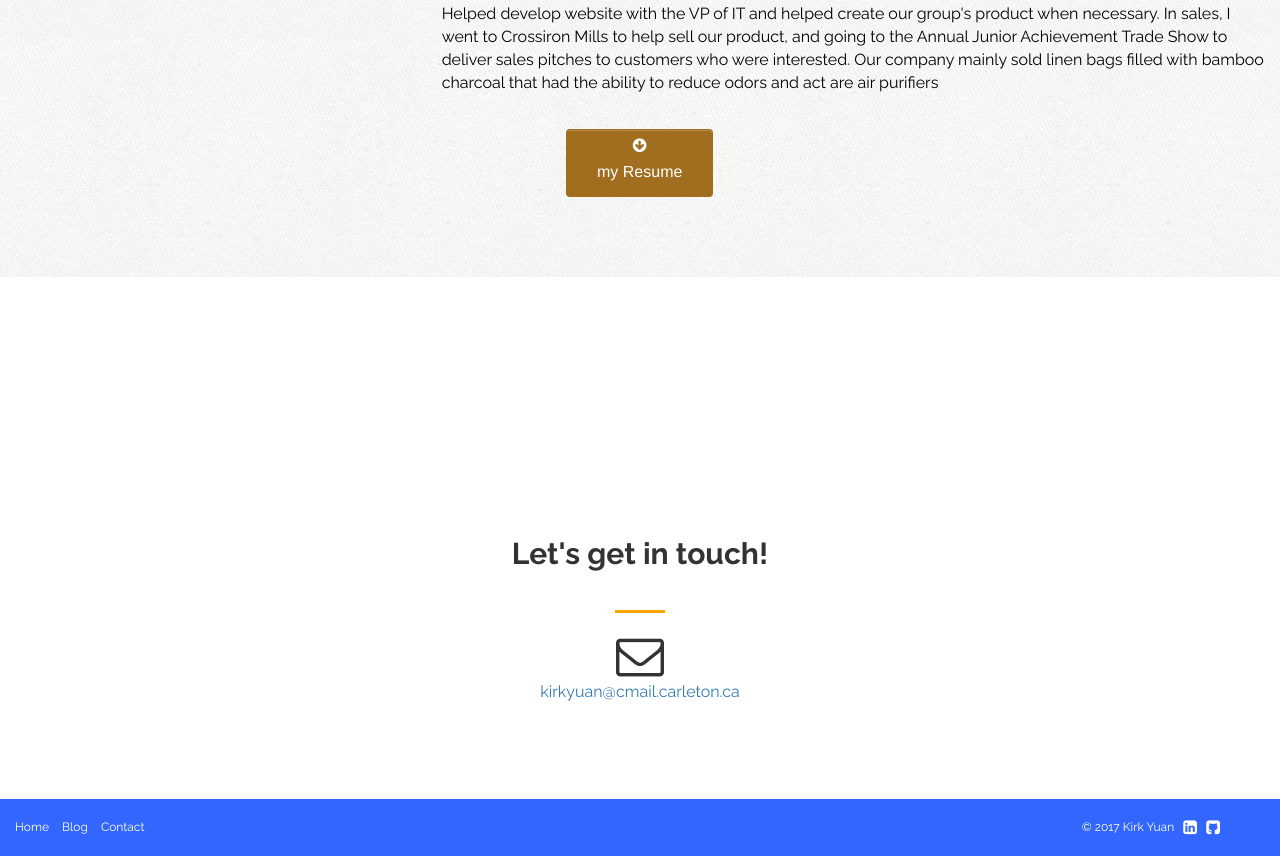
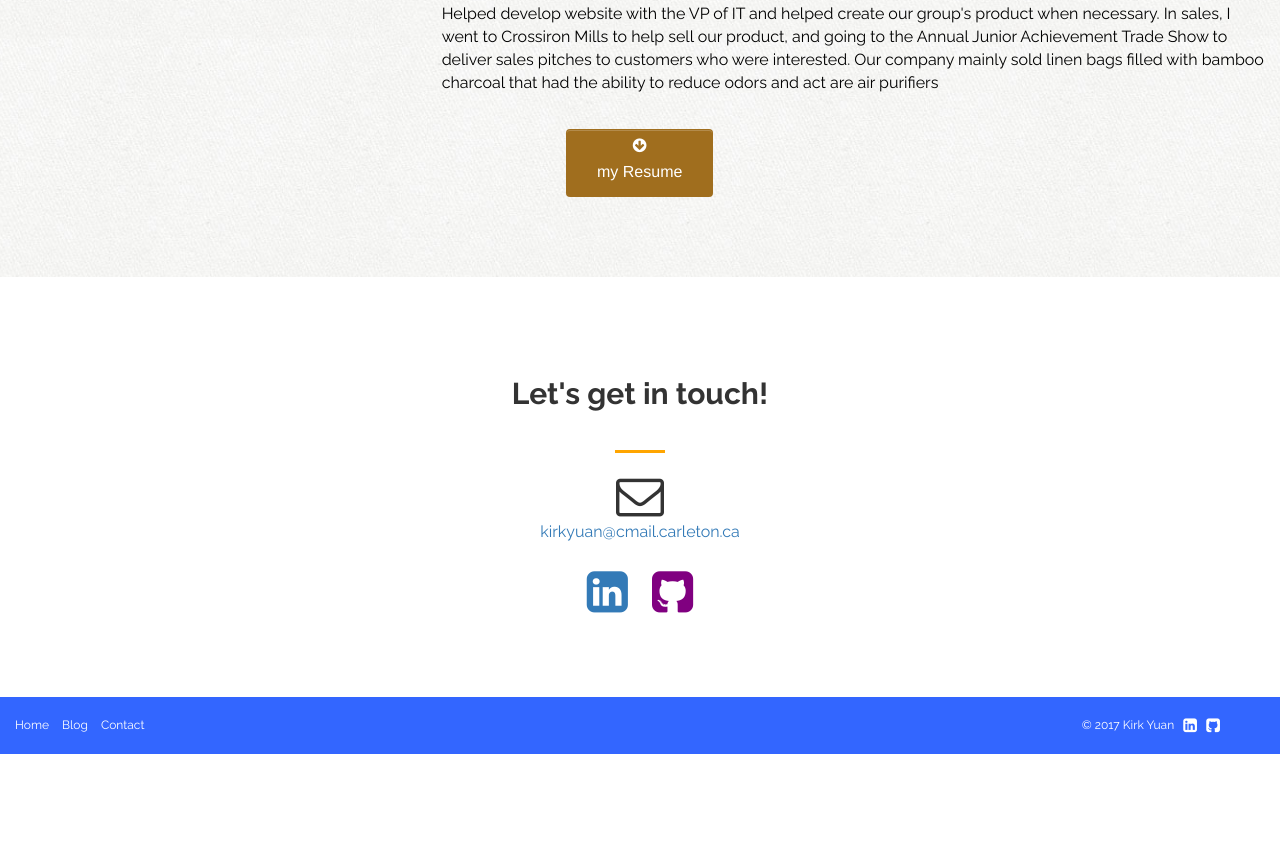
Before and after one commit to JKirkYuan/HerokuApp, a website: page public_html/index.html in a window 1280 px wide. Shown: the part 1273-2129 px from the top of the page. After the commit the page ends 2027 px from the top, so only its background shows below. Drawn offline with nearby package versions, Linux system fonts and the light colour scheme.

Commit message:
changed contacts

```diff
--- a/public_html/assets/css/custom.css
+++ b/public_html/assets/css/custom.css
@@ -188,6 +188,29 @@ hr{
 	padding-top:7px;
 }
 
+/* ==== CONTACTS ==== */
+
+#contactIcons {
+    max-height: 200px;
+}
+#contactIcons i{
+    padding-left:10px;
+	padding-right: 10px;
+}
+
+#contact .fa-github-square{
+    color:purple;
+}
+
+#contact .fa-github-square:hover{
+	color:darkslateblue;
+}
+
+#contactIcons{
+    padding-top:10px;
+}
+
+
 /* ==== PROJECTS ==== */
 
 
--- a/public_html/index.html
+++ b/public_html/index.html
@@ -172,20 +172,13 @@
 			</article>
 		</section>
 
-		<section id="projects">
-			<article>
-
-			</article>
-		</section>
-
-
 		<section id="contact">
 			<article>
 				<div class="container">
 					<div class="row">
 						<div class="col-lg-8 col-lg-offset-2 text-center">
 							<h2> Let's get in touch! </h2>
-							<hr />
+                            <hr>
 						</div>
 						<div class="col-lg-8 col-lg-offset-2 text-center">
 							<i class="fa fa-envelope-o fa-3x"></i>
@@ -193,6 +186,13 @@
 								<a href="mailto:kirkyuan@cmail.carleton.ca">kirkyuan@cmail.carleton.ca</a>
 							</p>
 						</div>
+                        <div id = "contactIcons" class = "col-lg-8 col-lg-offset-2 text-center">
+                            <a href="https://ca.linkedin.com/in/jiatianyuan">
+                            <i class = "fa fa-linkedin-square fa-3x" aria-hidden="true">
+                            </i>
+                            </a>
+                            <a href="https://github.com/JKirkYuan"><i class="fa fa-github-square fa-3x" aria-hidden="true"></i></a>
+                        </div>
 					</div>
 				</div>
 			</article>
```
